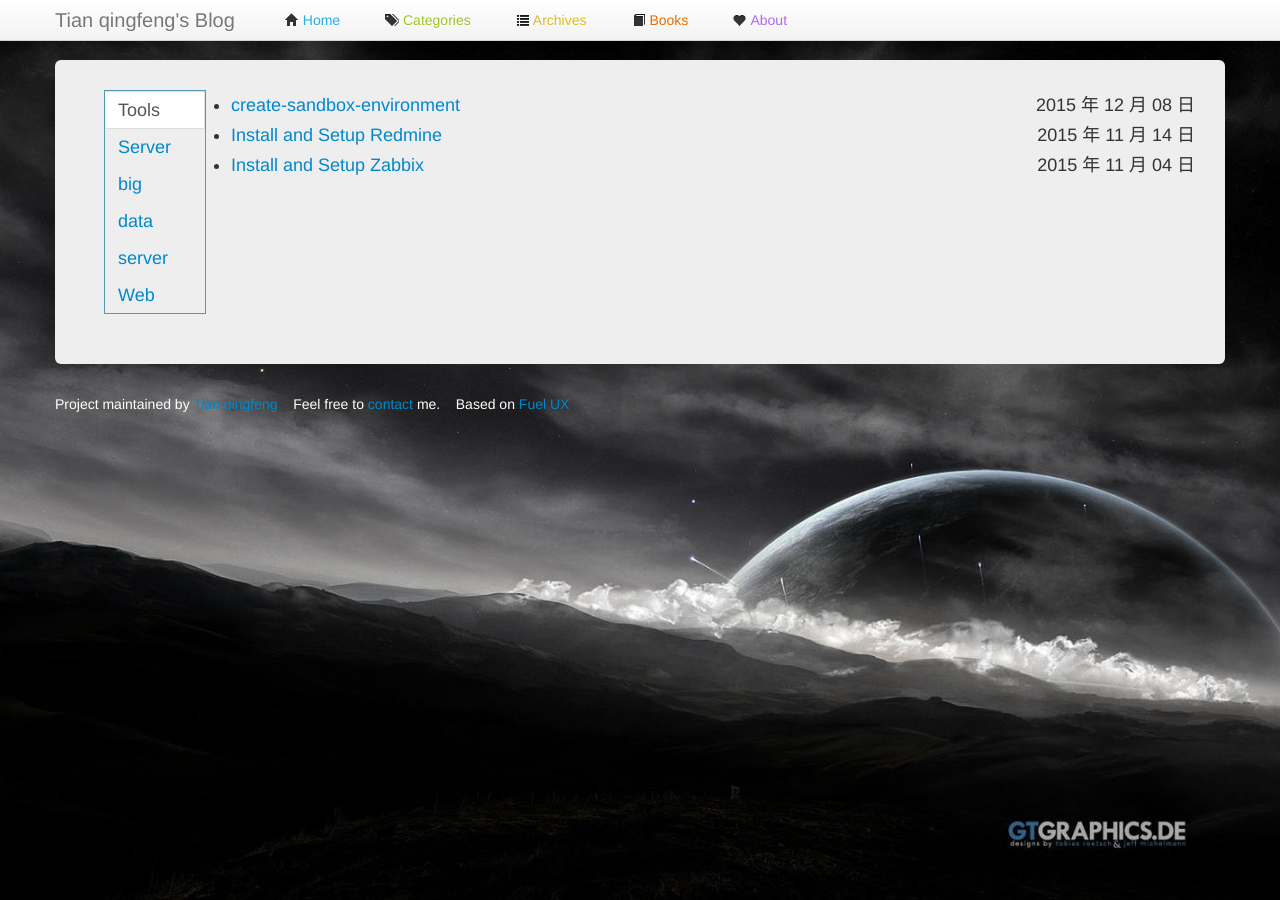
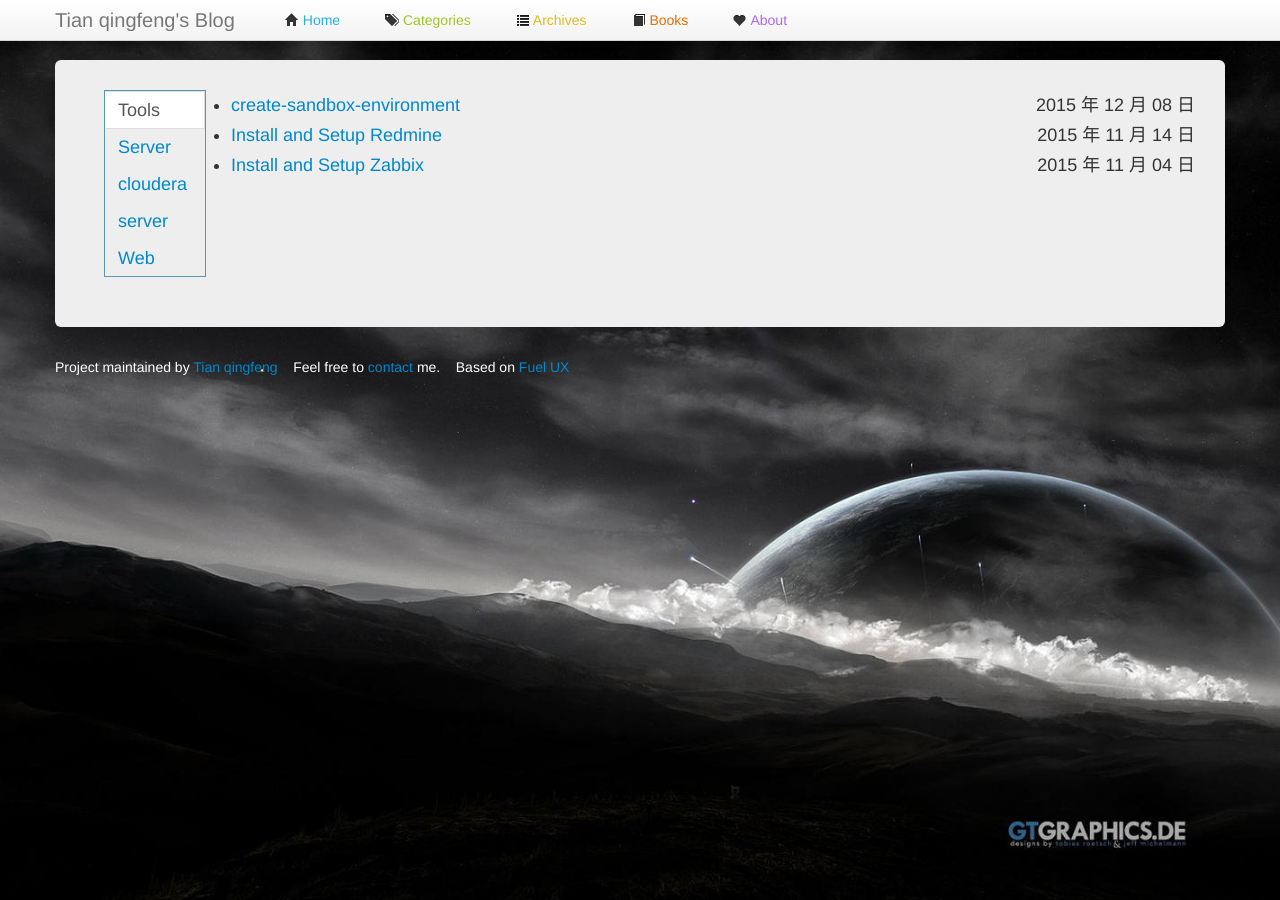
Before and after one commit to tianqf/tianqf.github.com, a Jekyll site: the page built from categories.html, in a window 1280 px wide. Built offline with Jekyll 4.4.1, drawn with Linux system fonts in a browser that asks for light colours.

Commit message:
Initial commit

```diff
--- a/_posts/2015-12-17-install-Cloudera-Manager5-and-CDH5(mysql).html
+++ b/_posts/2015-12-17-install-Cloudera-Manager5-and-CDH5(mysql).html
@@ -3,7 +3,7 @@ layout: post
 title:  ubuntu 12.04安装 Cloudera Manager5及CDH5(Mysql)
 description: ubuntu 12.04安装 Cloudera Manager5及CDH5(Mysql)
 categories:
-tags: big data server
+tags: cloudera server
 record_on: 2015-12-17
 ---
 
--- a/_posts/2016-02-24-install-and-setup-lnmp.html
+++ b/_posts/2016-02-24-install-and-setup-lnmp.html
@@ -4,7 +4,7 @@ title:  Install and Setup  Lnmp
 description: Install and Setup  Lnmp
 categories: Web Server
 tags: Web Server
-record_on: 2015-11-14
+record_on: 2016-02-24
 ---
 
 <p>介绍</p>
```
